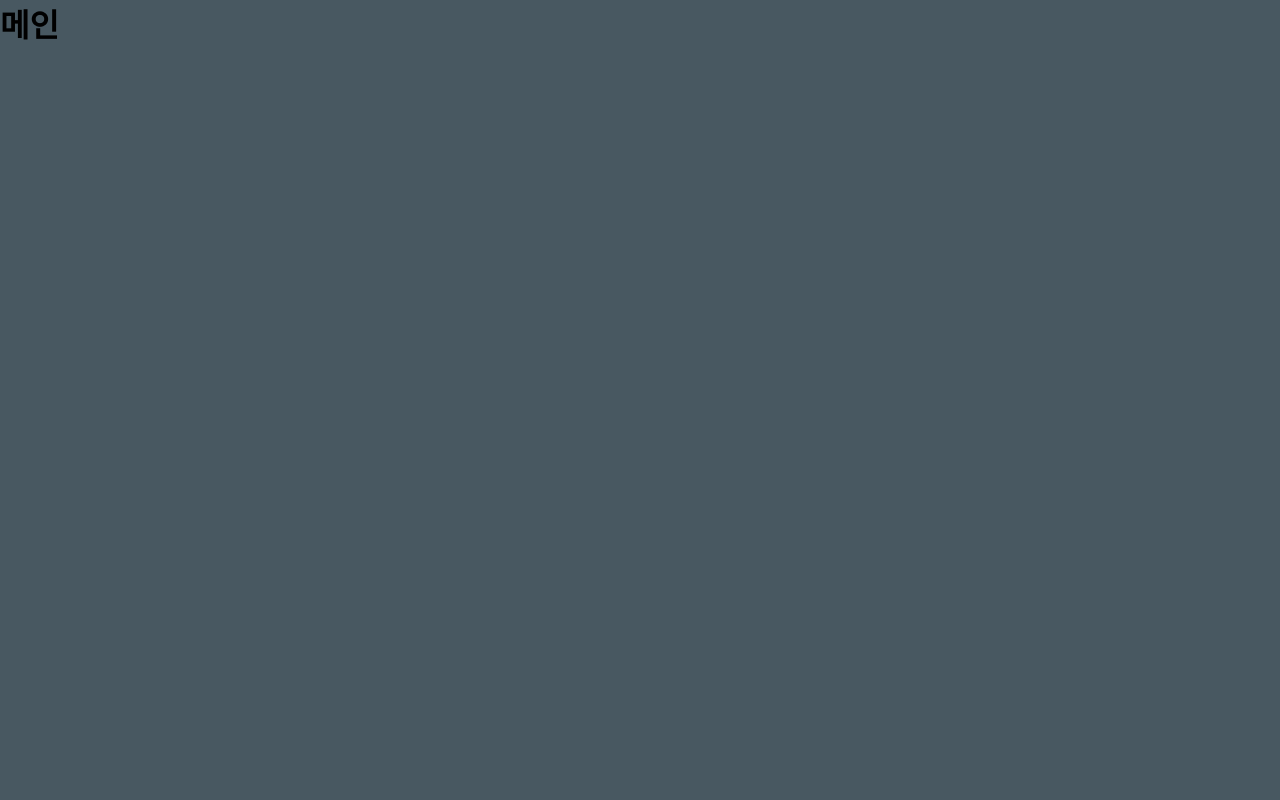
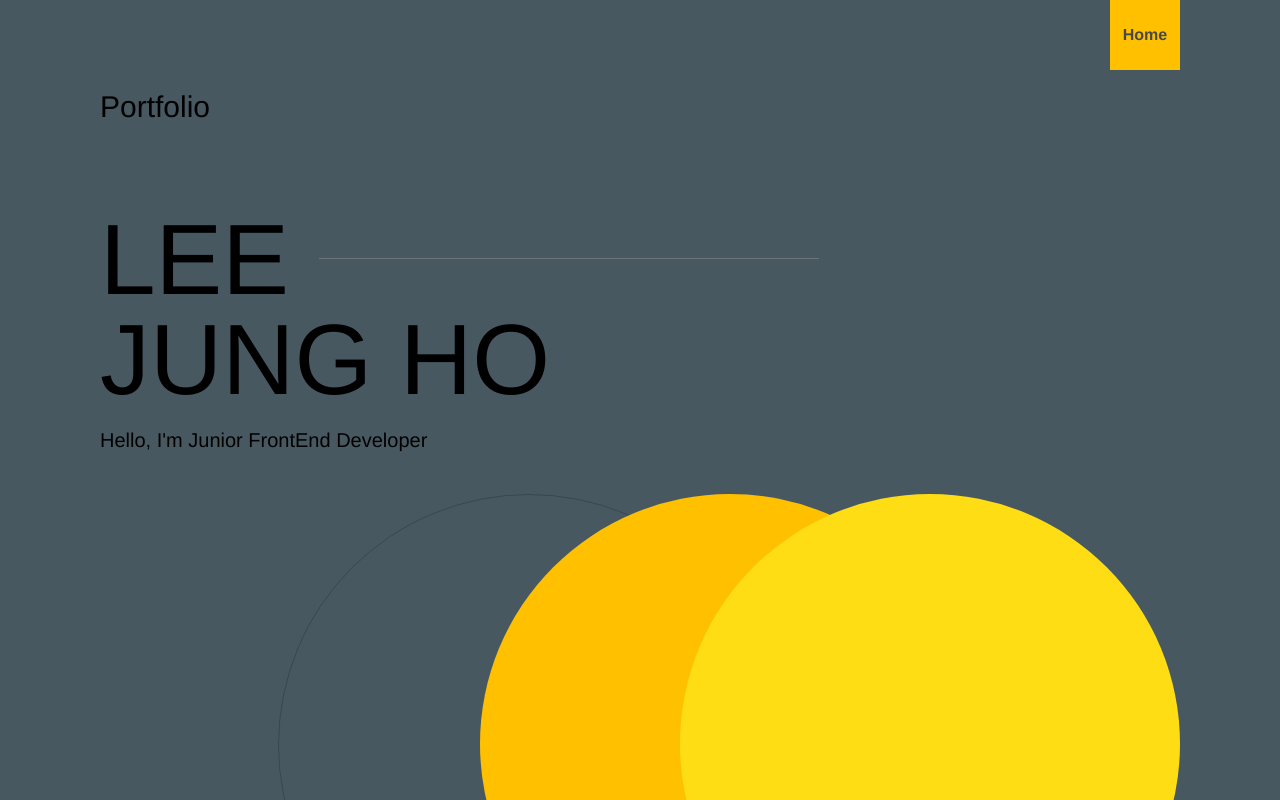
Before and after one commit to leejungho9/portofolio, a React (Create React App) app: page / in a window 1280 px wide. Shown: the top 800 px of the page. Built offline with nearby package versions, Linux system fonts and the light colour scheme.

Commit message:
:lipstick: [Design] 메인페이지 초기 스타일 작업

```diff
--- a/src/pages/Main/Main.js
+++ b/src/pages/Main/Main.js
@@ -1,9 +1,29 @@
 import React from "react";
-
+import styles from "./Main.module.css";
 const Main = () => {
   return (
     <>
-      <h1>메인</h1>
+      {/* 텍스트 영역 */}
+      <div className={styles.text_area}>
+        <div className={styles.title}>Portfolio</div>
+        <h1>
+          <div className={styles.name}>
+            LEE
+            <div className={styles.line}></div>
+            <br />
+            JUNG HO
+          </div>
+        </h1>
+        <p className={styles.introduce}>Hello, I'm Junior FrontEnd Developer</p>
+      </div>
+      {/* 원 영역 */}
+      <div className={styles.circle_wrapper}>
+        <div className={styles.circle}></div>
+        <div className={styles.circle}></div>
+        <div className={styles.circle}></div>
+      </div>
+      {/* 뱃지 영역 */}
+      <div className={styles.badge}>Home</div>
     </>
   );
 };
--- /dev/null
+++ b/src/pages/Main/Main.module.css
@@ -0,0 +1,87 @@
+.text_area {
+  margin-top: 90px;
+  margin-left: 100px;
+}
+
+.text_area .title {
+  font-size: 30px;
+  margin-bottom: 85px;
+}
+
+.text_area h1 {
+  font-size: 50px;
+  line-height: 50px;
+  font-weight: normal;
+  margin-bottom: 20px;
+}
+
+.text_area .line {
+  width: 500px;
+  height: 1px;
+  background-color: #ffe6cf;
+  display: inline-block;
+  position: relative;
+  top: -35px;
+  left: 30px;
+  opacity: 0.2;
+
+
+}
+
+.text_area .name {
+  font-size: 100px;
+  line-height: 1;
+}
+
+.text_area .introduce {
+  font-size: 20px;
+}
+
+.circle_wrapper {
+  position: relative;
+  margin-top: 42px;
+  margin-right: 100px;
+}
+
+.circle {
+  width: 500px;
+  height: 500px;
+  border-radius: 50%;
+  position: absolute;
+}
+
+.circle:nth-child(1) {
+  background-color: transparent;
+  border: 1px solid black;
+  opacity: 0.2;
+  right: 400px
+}
+
+.circle:nth-child(2) {
+  background-color: #ffc000;
+  right: 200px;
+}
+
+.circle:nth-child(3) {
+  background-color: #fedd15;
+  right: 0;
+  transition: 1s;
+}
+
+
+.badge {
+  width: 70px;
+  height: 70px;
+  background-color: #ffc000;
+  color: #484848;
+  margin-left: 24px;
+  box-sizing: border-box;
+  font-size: 16px;
+  display: flex;
+  align-items: center;
+  justify-content: center;
+  position: fixed;
+  top: 0px;
+  right: 100px;
+  font-weight: bold;
+}
```
